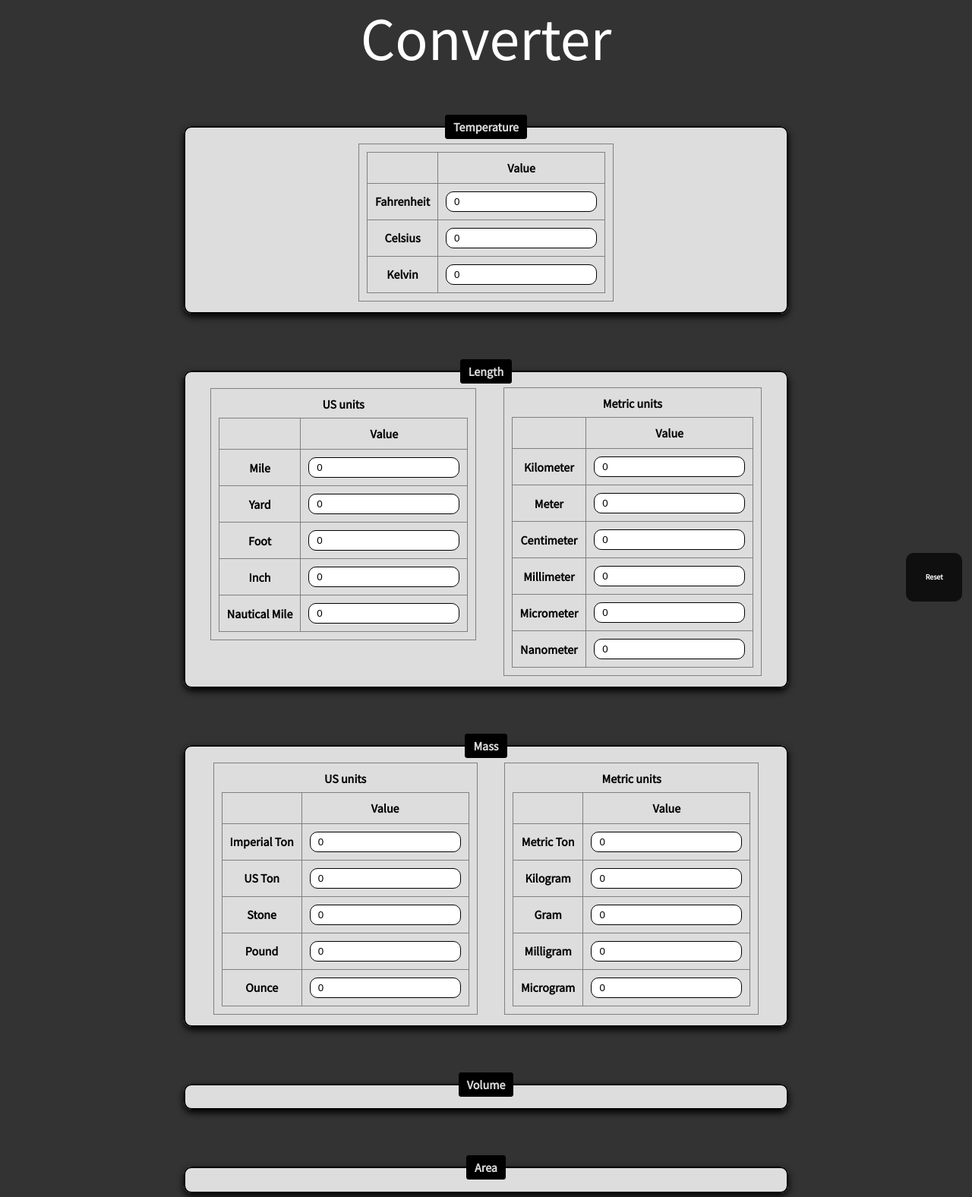
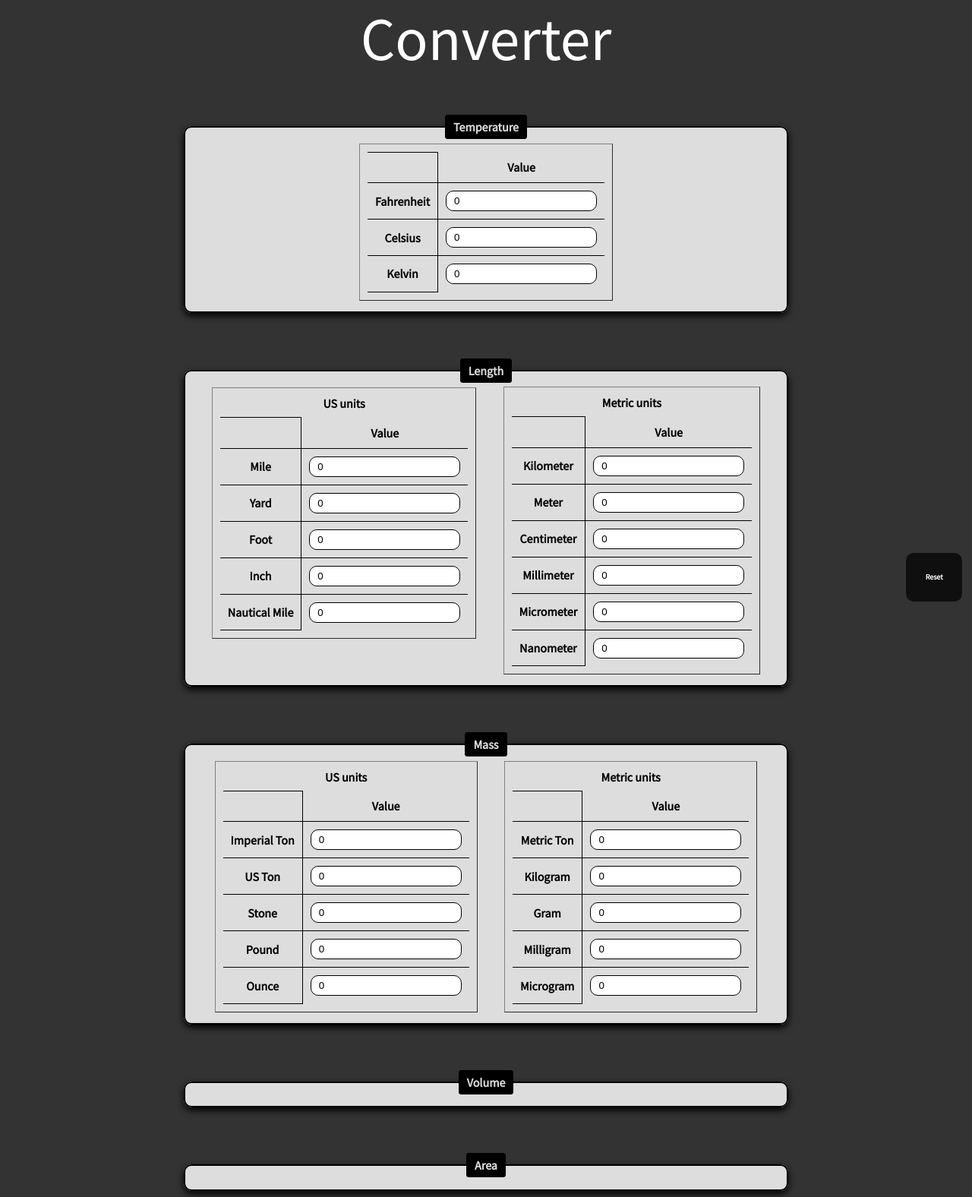
Before and after one commit to Coolfission/Coolfission.github.io, a PHP site: page /converter/convert.html in a window 1280 px wide. Shown: the top 1576 px of the page at 76% size. Run offline with PHP 8.4, Linux system fonts and the light colour scheme; some libraries are stand-ins or nearby versions.

Commit message:
Update convert.css

```diff
--- a/converter/convert.css
+++ b/converter/convert.css
@@ -56,8 +56,25 @@ table {
   border-collapse: collapse;
   padding: 10px;
   margin: 0px 1em;
-  border-style: solid;
 }
+table td, table th {
+  border: 1px solid black;
+}
+table tr:first-child th {
+  border-top: 0;
+}
+table tr:last-child td {
+  border-bottom: 0;
+}
+table tr td:first-child,
+table tr th:first-child {
+  border-left: 0;
+}
+table tr td:last-child,
+table tr th:last-child {
+  border-right: 0;
+}
+
 #table-move_length {
   margin-bottom: 47px;
 }
```
